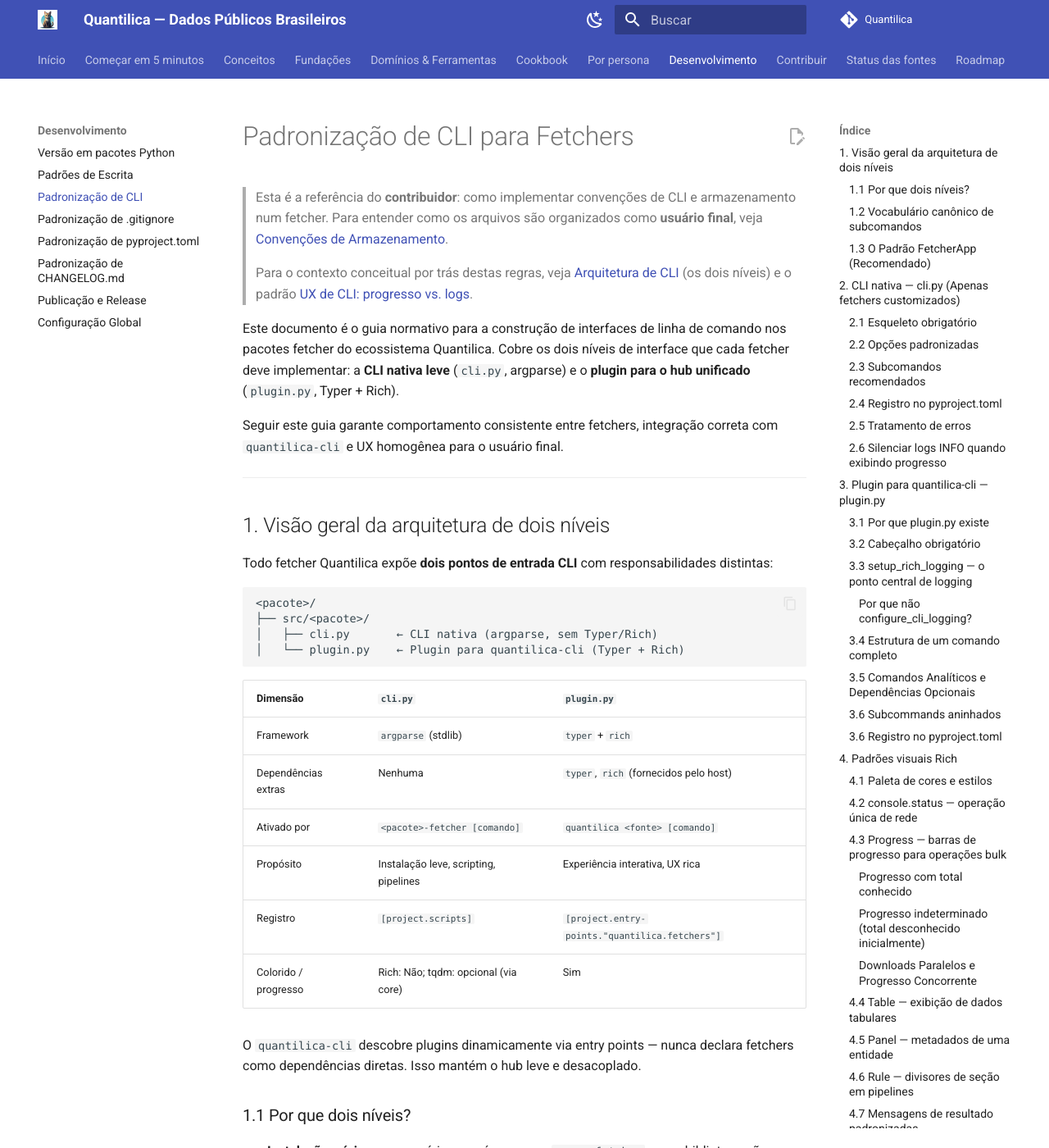
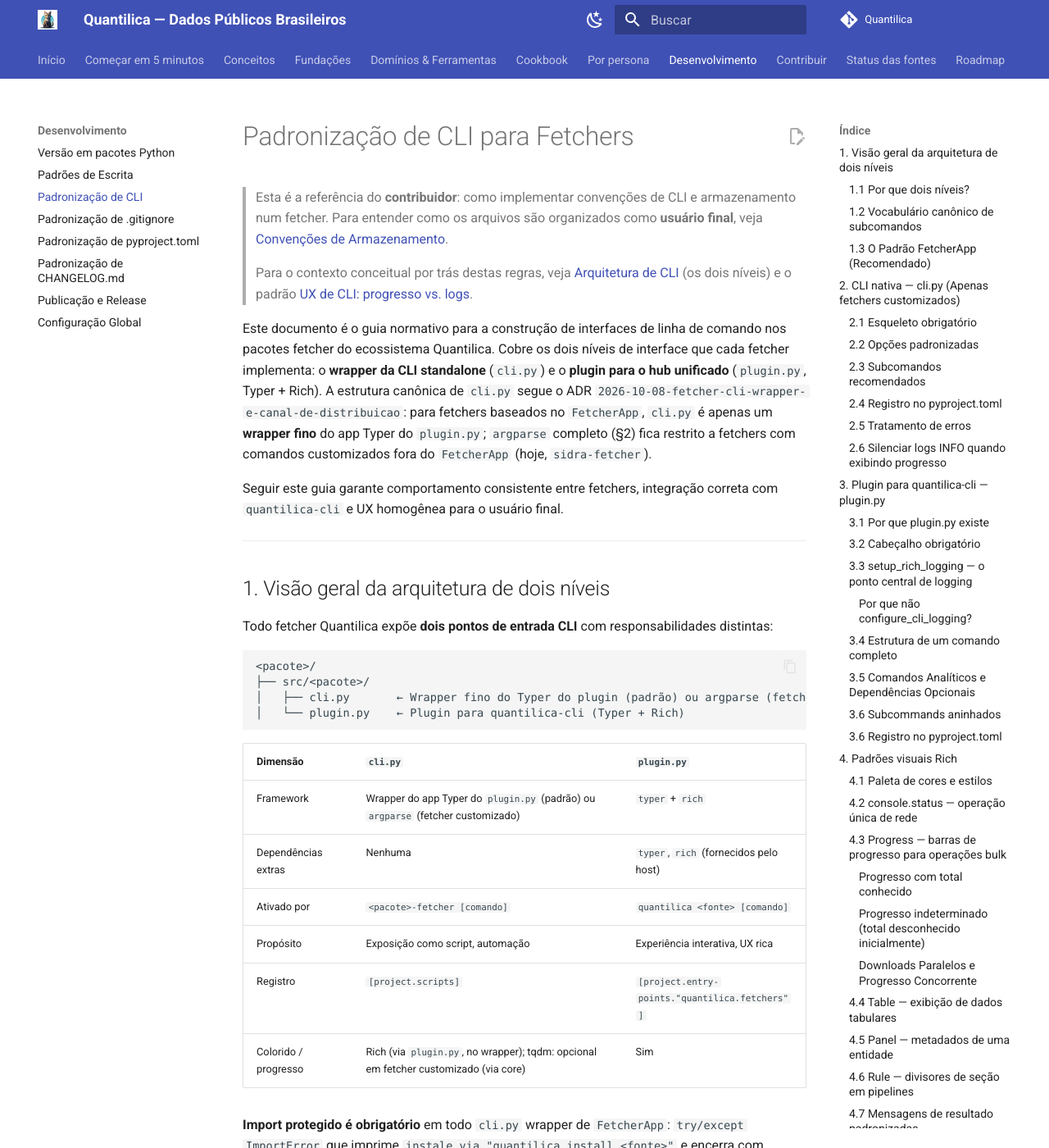
Before and after one commit to Quantilica/docs, an MkDocs documentation site: the page built from docs/normas/cli-fetchers.md, in a window 1280 px wide and 1400 px high. Shown: the whole window at 82% size. Built offline with MkDocs 1.6.1 and Material for MkDocs 9.7.7, drawn with Linux system fonts in a browser that asks for light colours; some web fonts are replaced; comment, search, counter and statistics services are not loaded; some of the changed text lies outside the part shown.

Commit message:
docs(normas): reconcilia normas de CLI, publicacao e extras com o ADR 2026-10-08
cli-fetchers vira norma do wrapper fino (import protegido, fronteira quantilica.cli.sdk/ui, sidra como excecao argparse); publicacao/escrita/contribuir declaram o legado PyPI transitorio (sidra-fetcher, sidra-sql, bcb-sgs-sql); pyproject remove o exemplo incorreto do extra cli do core.

Co-Authored-By: Claude Sonnet 5.5 <noreply@anthropic.com>

Claude-Session: https://claude.ai/code/session_01HPgBbz4mT9Ey4M2zZNfe7M

````diff
--- a/docs/normas/cli-fetchers.md
+++ b/docs/normas/cli-fetchers.md
@@ -1,6 +1,6 @@
 ---
 title: Padronização de CLI para Fetchers
-description: Guia completo e normativo para escrever a interface de linha de comando de fetchers Quantilica — cobrindo cli.py (argparse), plugin.py (Typer + Rich), logging, barras de progresso, UX e registro de entry points.
+description: Guia normativo para a interface de linha de comando de fetchers Quantilica — cli.py (wrapper fino do plugin, com import protegido; argparse apenas para fetchers customizados) e plugin.py (Typer + Rich), logging, barras de progresso, UX e entry points.
 ---
 
 # Padronização de CLI para Fetchers
@@ -9,7 +9,7 @@ description: Guia completo e normativo para escrever a interface de linha de com
 >
 > Para o contexto conceitual por trás destas regras, veja [Arquitetura de CLI](../concepts/arquitetura.md#arquitetura-de-cli) (os dois níveis) e o padrão [UX de CLI: progresso vs. logs](../concepts/padroes.md#cli-ux).
 
-Este documento é o guia normativo para a construção de interfaces de linha de comando nos pacotes fetcher do ecossistema Quantilica. Cobre os dois níveis de interface que cada fetcher deve implementar: a **CLI nativa leve** (`cli.py`, argparse) e o **plugin para o hub unificado** (`plugin.py`, Typer + Rich).
+Este documento é o guia normativo para a construção de interfaces de linha de comando nos pacotes fetcher do ecossistema Quantilica. Cobre os dois níveis de interface que cada fetcher implementa: o **wrapper da CLI standalone** (`cli.py`) e o **plugin para o hub unificado** (`plugin.py`, Typer + Rich). A estrutura canônica de `cli.py` segue o ADR `2026-10-08-fetcher-cli-wrapper-e-canal-de-distribuicao`: para fetchers baseados no `FetcherApp`, `cli.py` é apenas um **wrapper fino** do app Typer do `plugin.py`; `argparse` completo (§2) fica restrito a fetchers com comandos customizados fora do `FetcherApp` (hoje, `sidra-fetcher`).
 
 Seguir este guia garante comportamento consistente entre fetchers, integração correta com `quantilica-cli` e UX homogênea para o usuário final.
 
@@ -22,26 +22,28 @@ Todo fetcher Quantilica expõe **dois pontos de entrada CLI** com responsabilida
 ```
 <pacote>/
 ├── src/<pacote>/
-│   ├── cli.py       ← CLI nativa (argparse, sem Typer/Rich)
+│   ├── cli.py       ← Wrapper fino do Typer do plugin (padrão) ou argparse (fetcher customizado)
 │   └── plugin.py    ← Plugin para quantilica-cli (Typer + Rich)
 ```
 
 | Dimensão | `cli.py` | `plugin.py` |
 |---|---|---|
-| Framework | `argparse` (stdlib) | `typer` + `rich` |
+| Framework | Wrapper do app Typer do `plugin.py` (padrão) ou `argparse` (fetcher customizado) | `typer` + `rich` |
 | Dependências extras | Nenhuma | `typer`, `rich` (fornecidos pelo host) |
 | Ativado por | `<pacote>-fetcher [comando]` | `quantilica <fonte> [comando]` |
-| Propósito | Instalação leve, scripting, pipelines | Experiência interativa, UX rica |
+| Propósito | Exposição como script, automação | Experiência interativa, UX rica |
 | Registro | `[project.scripts]` | `[project.entry-points."quantilica.fetchers"]` |
-| Colorido / progresso | Rich: Não; tqdm: opcional (via core) | Sim |
+| Colorido / progresso | Rich (via `plugin.py`, no wrapper); tqdm: opcional em fetcher customizado (via core) | Sim |
+
+**Import protegido é obrigatório** em todo `cli.py` wrapper de `FetcherApp`: `try/except ImportError` que imprime `instale via "quantilica install <fonte>"` e encerra com código **1** — nunca `ModuleNotFoundError` cru. Referência canônica: `bcb-sgs-fetcher/src/bcb_sgs_fetcher/cli.py`.
 
 O `quantilica-cli` descobre plugins dinamicamente via entry points — nunca declara fetchers como dependências diretas. Isso mantém o hub leve e desacoplado.
 
 ### 1.1 Por que dois níveis?
 
-- **Instalação mínima**: um usuário que só quer usar `comex-fetcher` como biblioteca não precisa de Typer nem Rich. A `cli.py` garante isso.
 - **UX superior no hub**: quando carregado via `quantilica-cli`, o ambiente já tem Typer e Rich disponíveis. O `plugin.py` usa isso sem declarar dependência.
-- **Automação vs. interativo**: `cli.py` é adequada para cron jobs e scripts; `plugin.py` serve quem usa o terminal interativamente.
+- **Implementação única**: com o `FetcherApp`, a gramática de subcomandos (`sync`, `check`, `--from-plan`, ...) vive uma vez só em `plugin.py`; a `cli.py` apenas delega a ela, sem duplicar a lógica de CLI.
+- **Instalação mínima apenas como biblioteca**: um usuário que consome o fetcher como biblioteca (`import`) não precisa de Typer nem Rich. **Executar a CLI standalone sem o host não é objetivo** (ADR `2026-10-08-fetcher-cli-wrapper-e-canal-de-distribuicao`): a instalação canônica é `quantilica install <fonte>`, que já traz o host; sem ele, o wrapper imprime `instale via "quantilica install <fonte>"` e sai com código 1.
 
 ### 1.2 Vocabulário canônico de subcomandos
 
@@ -78,11 +80,18 @@ Regras de ouro:
   de uma entidade. Exceção: `check` (ADR 2026-10-07) não é listagem — é
   verificação remoto × local com plano consumível (`--json` →
   `sync --from-plan`), etapa operacional distinta do download.
-- **Exceção declarada: `bcb-sgs-fetcher`.** API de séries temporais (SGS);
-  os dados vão para o Postgres, não para arquivos stamped em disco. Não há
-  HEAD com `Last-Modified`/`ETag`/`Content-Length` para comparar contra
-  arquivo local, então o padrão `check` não se aplica. A checagem de
-  freshness por série usa o metadado de última atualização da própria API.
+- **Exceção declarada: `bcb-sgs-fetcher`** (ADR `2026-10-07-check-obrigatorio-e-sidra-sync-rename.md`): API de séries temporais (SGS): um endpoint REST dinâmico, sem `Last-Modified`/`ETag`/`Content-Length` de arquivo estático para comparar contra o snapshot JSON local, então o padrão `check` não se aplica. A freshness por série usa o metadado de última atualização da própria API (mecanismo distinto). A carga no Postgres é responsabilidade do `bcb-sgs-sql`.
+- **Fetchers FTP (ex.: `pdet-fetcher`) — limitação a definir.** Servidores
+  FTP não provêm `HEAD` nem `Last-Modified` confiável; o `check` canônico do
+  `FetcherApp` (HEAD sobre os mesmos URLs do `download_entry`) pressupõe
+  HTTP estático. A checagem para FTP seria via listagem remota
+  (tamanho/mtime do diretório FTP), mas esse comportamento **ainda não está
+  definido nem implementado** — é pendência registrada no plano
+  `2026-10-08-conformidade-fetchers-auditoria-2026-10`. Enquanto isso, o
+  `pdet-fetcher` usa o `FetcherApp` e herda o `check`, que devolve o veredito
+  `metadata-unavailable` por não haver `HEAD`/`Last-Modified` no cliente FTP.
+  Fetchers FTP não devem simular um plano de freshness com dados que o
+  protocolo não garante.
 - **Agrupe quando houver mais de um eixo semântico.** Veja §3.5 — fetchers como
   o `bcb-sgs` separam operações por série (`series sync`, `series metadata`) das
   operações de catálogo (`catalogo sync`, `catalogo metadata-bulk`).
@@ -93,13 +102,18 @@ Regras de ouro:
 
 Fetchers padrão (que fazem download de datasets estruturados via HTTP estático) devem instanciar o `FetcherApp` em `plugin.py` e passar seus metadados, estrutura de catálogos (ex: `GROUPS`, `GROUP_ALIASES`) e uma factory de rotas (`path_builder`). Com isso, a `cli.py` atua apenas como wrapper de execução, removendo totalmente a necessidade de escrever `argparse`, subcomandos manuais, e formatações Rich descritas nas seções 2 a 5.
 
-Fetchers mais complexos (como os baseados em FTP ou APIs REST paginadas, ex: `datasus-fetcher` e `sidra-fetcher`) não estão isentos desta regra: eles **devem** herdar da `FetcherApp` ou sobrepor seus comandos canônicos via `aliases_dict` e composição (`_build_commands`), e aproveitar o `FtpClient` do `quantilica-core` para manter o plugin alinhado à SDK padrão.
+Fetchers mais complexos (como os baseados em FTP ou APIs REST paginadas, ex: `datasus-fetcher` e `sidra-fetcher`) não estão isentos desta regra: eles **devem** herdar da `FetcherApp` ou sobrepor seus comandos canônicos via `aliases_dict` e composição (`_build_commands`), e aproveitar o `FtpClient` do `quantilica-core` para manter o plugin alinhado à SDK padrão. Ressalva: o `sidra-fetcher` instancia o `FetcherApp` no `plugin.py`, mas mantém uma `cli.py` com `argparse` dedicado (única exceção, conforme o ADR 2026-10-08); logo, sua `cli.py` não é um wrapper fino.
 
 As seções a seguir (2 a 5) devem ser aplicadas **apenas** para o entendimento da engenharia por trás do `FetcherApp` ou quando, em último caso, um fetcher precisar estender a CLI nativamente e customizar intensamente.
 
 ---
 
 ## 2. CLI nativa — `cli.py` (Apenas fetchers customizados)
+
+> **Escopo restrito (ADR `2026-10-08`):** `argparse` completo aplica-se apenas a
+> fetchers com **comandos customizados fora do `FetcherApp`** — hoje, somente o
+> `sidra-fetcher`. Todo fetcher novo baseado no `FetcherApp` **não** escreve a
+> CLI nesta seção: usa o wrapper fino (§1.3).
 
 ### 2.1 Esqueleto obrigatório
 
@@ -262,20 +277,19 @@ O `quantilica-cli` monta uma árvore de comandos a partir de todos os fetchers i
 
 ```
 quantilica
-└── fetch
-    ├── bcb-sgs    ← bcb_sgs_fetcher.plugin:app
-    ├── comex      ← comex_fetcher.plugin:app
-    ├── datasus    ← datasus_fetcher.plugin:app
-    ├── inmet      ← inmet_fetcher.plugin:app
-    ├── pdet       ← pdet_fetcher.plugin:app
-    ├── rtn        ← rtn_fetcher.plugin:app
-    ├── sidra      ← sidra_fetcher.plugin:app
-    └── td         ← tesouro_direto_fetcher.plugin:app
+├── bcb-sgs      ← bcb_sgs_fetcher.plugin:app
+├── comex        ← comex_fetcher.plugin:app
+├── datasus      ← datasus_fetcher.plugin:app
+├── inmet        ← inmet_fetcher.plugin:app
+├── pdet         ← pdet_fetcher.plugin:app
+├── rtn          ← rtn_fetcher.plugin:app
+├── sidra        ← sidra_fetcher.plugin:app
+└── td           ← tesouro_direto_fetcher.plugin:app
 ```
 
 Cada nó da árvore é um `typer.Typer` exportado por `plugin.py` e descoberto via entry point.
 
-O `plugin.py` pode importar funções auxiliares de `cli.py` quando ambos compartilham lógica de negócio que não pertence a um módulo separado (ex: helpers de exportação Excel/SQLite no `rtn-fetcher`). Isso não é acoplamento indevido — `cli.py` funciona como módulo de lógica reutilizável enquanto `plugin.py` cuida da apresentação Rich.
+A lógica de negócio compartilhada vive em **módulo próprio** (ex: `bulk.py`, `catalog.py`, `storage.py`). Não confie em `plugin.py` importando helpers de `cli.py` no modelo wrapper: `cli.py` é que importa `plugin.py` (um `import` no sentido inverso feria o modelo e criaria potencial circularidade). O antigo padrão "reutilizar helpers de `cli.py` no `plugin.py`" mantém-se tolerado apenas em fetchers customizados com argparse.
 
 ### 3.2 Cabeçalho obrigatório
 
@@ -285,14 +299,19 @@ O `plugin.py` pode importar funções auxiliares de `cli.py` quando ambos compar
 from __future__ import annotations
 
 from pathlib import Path
-from typing import Annotated
+from typing import Annotated, Any
 
-import typer
-from quantilica.core.cli import get_console, setup_rich_logging
+from quantilica.cli.sdk import FetcherApp
 
-app = typer.Typer(help="<Descrição curta do fetcher.>")
-console = get_console()
+fetcher = FetcherApp(
+    name="<pacote>-fetcher",
+    help="<Descrição curta do fetcher.>",
+    ...
+)
 
+app = fetcher.app
+
+# Apenas em plugins com comandos próprios (além do FetcherApp):
 _DEFAULT_OUTPUT = Path("/data/<fonte>")
 ```
 
@@ -304,9 +323,12 @@ Regras:
 - `_DEFAULT_OUTPUT` define o caminho padrão de saída do fetcher. Deve ser `/data/<fonte>` para consistência com a convenção de montagem Docker do ecossistema.
 - Não importe `typer` ou `rich` no `pyproject.toml` do fetcher — essas dependências são fornecidas pelo host `quantilica-cli`.
 
+!!! info "Fronteira com `quantilica.cli` (ADR `2026-10-08`)"
+    A única fronteira pela qual o fetcher consome o host é `plugin.py` — e `cli.py`, que apenas o referencia/delega. `plugin.py` importa `FetcherApp` (e demais helpers de SDK) de **`quantilica.cli.sdk`** e helpers de console/log/progresso (`get_console`, `setup_rich_logging`, `make_download_progress`, `expand_years_cli`) de **`quantilica.cli.ui`**. **Nenhum outro módulo do fetcher** (clientes HTTP, FTP, readers, storage, parsers) pode importar `quantilica.cli.sdk`/`quantilica.cli.ui` — nem mesmo com fallback `try/except`. `quantilica.core.cli` não existe: os helpers estão em `quantilica.cli.ui`/`sdk`.
+
 ### 3.3 `setup_rich_logging` — o ponto central de logging
 
-Cada `plugin.py` deve chamar `setup_rich_logging` de `quantilica.core.cli` como primeira linha de cada comando:
+Cada `plugin.py` que escreve comandos próprios deve chamar `setup_rich_logging` de `quantilica.cli.ui` como primeira linha de cada comando:
 
 ```python
 @app.command("sync")
@@ -1222,7 +1244,15 @@ typer.Option("--verbose", ...)
 
 Use esta lista ao implementar ou revisar a CLI de um fetcher:
 
-### `cli.py` (argparse)
+### `cli.py` — wrapper fino (padrão `FetcherApp`)
+
+- [ ] Import do plugin **protegido**: `try/except ImportError` → imprime `instale via "quantilica install <fonte>"` em `sys.stderr` e sai com código **1** — nunca `ModuleNotFoundError` (referência: `bcb-sgs-fetcher/src/bcb_sgs_fetcher/cli.py`).
+- [ ] `main(argv: list[str] | None = None)` — aceita argv para testabilidade (obrigatório).
+- [ ] `main()` delega ao app: `app(argv)` (nenhuma gramática de subcomando duplicada aqui).
+- [ ] `cli.py` não importa `quantilica.cli.sdk`/`quantilica.cli.ui` diretamente — apenas o `plugin.py` (§3.2).
+- [ ] Entry point declarado em `[project.scripts]`.
+
+### `cli.py` — argparse (apenas fetcher customizado, ex: `sidra-fetcher`)
 
 - [ ] `argparse.ArgumentParser` com `prog` e `description` definidos.
 - [ ] `--version` com `action="version"` lendo de `__version__`.
@@ -1239,8 +1269,8 @@ Use esta lista ao implementar ou revisar a CLI de um fetcher:
 ### `plugin.py` (Typer + Rich)
 
 - [ ] Docstring `"""Typer plugin for quantilica-cli integration."""`.
-- [ ] `app = typer.Typer(help="...")` no topo.
-- [ ] `console = get_console()` compartilhado por todos os comandos (importado de `quantilica.core.cli`).
+- [ ] `app = typer.Typer(help="...")` no topo (ou `app = FetcherApp(...).app`).
+- [ ] `console = get_console()` compartilhado por todos os comandos (importado de `quantilica.cli.ui`).
 - [ ] `_DEFAULT_OUTPUT = Path("/data/<fonte>")`.
 - [ ] Cada comando chama `setup_rich_logging(verbose, console=console)` como primeira linha.
 - [ ] Funções de comando nomeadas `cmd_<verbo>` (ex: `cmd_sync`, `cmd_list`).
@@ -1256,6 +1286,7 @@ Use esta lista ao implementar ou revisar a CLI de um fetcher:
 - [ ] Avisos usam `[yellow]Aviso:[/yellow]`.
 - [ ] Entry point declarado em `[project.entry-points."quantilica.fetchers"]`.
 - [ ] `typer` e `rich` **não** estão em `[project.dependencies]`.
+- [ ] **Fronteira**: `quantilica.cli.sdk`/`quantilica.cli.ui` são importados **somente aqui** — nenhum outro módulo do fetcher os importa (§3.2).
 
 ---
 
@@ -1270,8 +1301,8 @@ Use esta lista ao implementar ou revisar a CLI de um fetcher:
 | `ProgressCallback` per-file + `_file_callback` | `comex-fetcher` | `plugin.py` |
 | `on_done(filename, result)` callback pós-arquivo | `rtn-fetcher` | `plugin.py :: _sync_publications` |
 | `console.status` + `asyncio.run()` para downloads async | `tesouro-direto-fetcher` | `plugin.py :: cmd_sync` |
-| `getLogger("quantilica.core"/"<pacote>").setLevel(WARNING)` em cli.py | `inmet-fetcher` | `cli.py :: main` |
-| `parser.set_defaults(func=print_help)` sem `required=True` | `bcb-sgs-fetcher` | `cli.py :: get_parser` |
+| `getLogger("quantilica.core"/"<pacote>").setLevel(WARNING)` em cli.py | `sidra-fetcher` | `src/sidra_fetcher/cli.py :: main` |
+| Wrapper fino de `plugin.py` com import protegido | `bcb-sgs-fetcher` | `cli.py` |
 | Table com totais em rodapé | `datasus-fetcher` | `plugin.py :: cmd_list` |
 | `console.status` em conexão FTP | `datasus-fetcher` | `plugin.py :: cmd_list` |
 | Subcommands aninhados (`series_sub`, `catalogo_sub`) | `bcb-sgs-fetcher` | `plugin.py` |
````
Also changed, not shown: other parts of docs/normas/cli-fetchers.md (+7 -7 lines), docs/contribuir.md (+1 -1 lines), docs/normas/escrita.md (+2 -2 lines), docs/normas/publicacao.md (+7 -3 lines), docs/normas/pyproject.md (+0 -1 lines).
